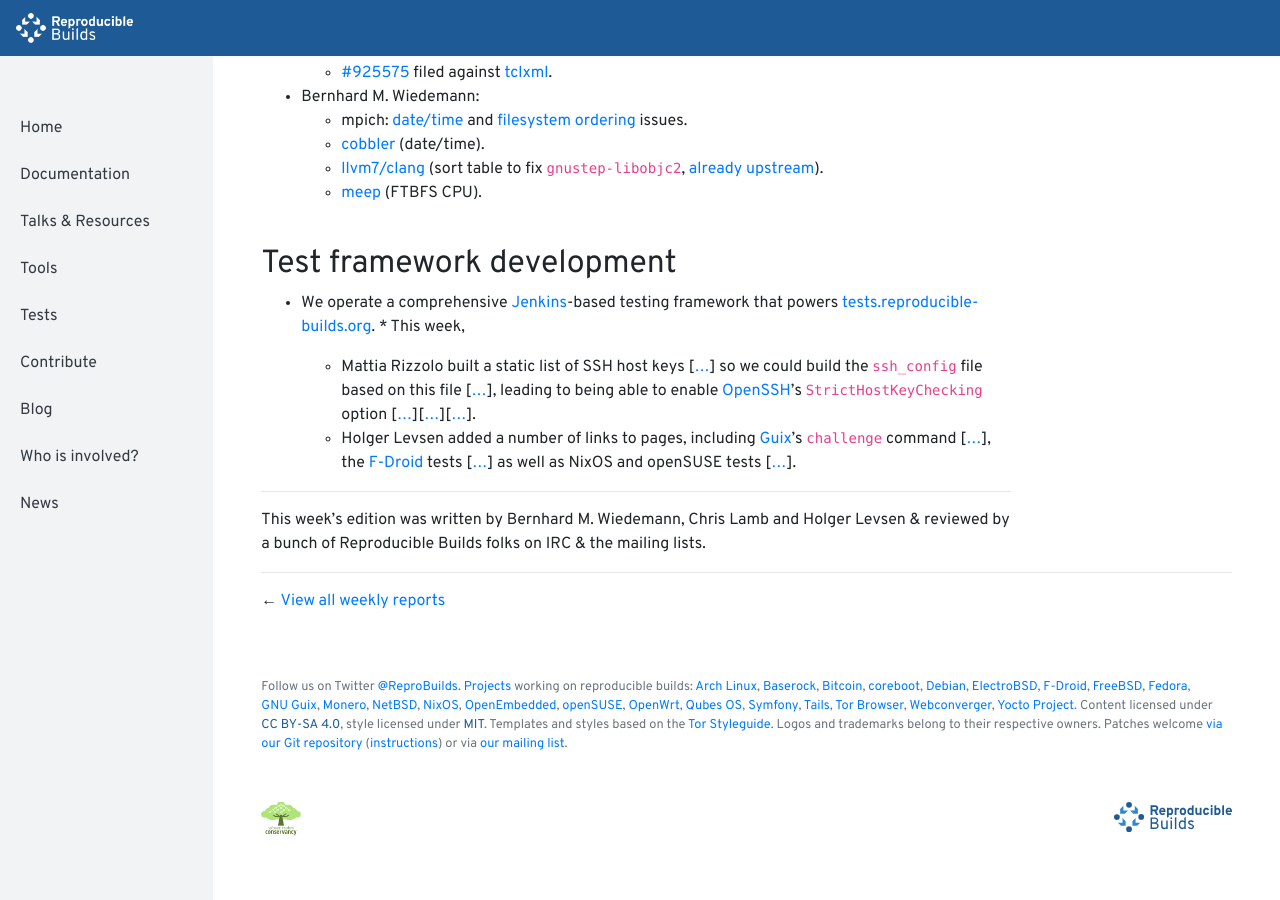
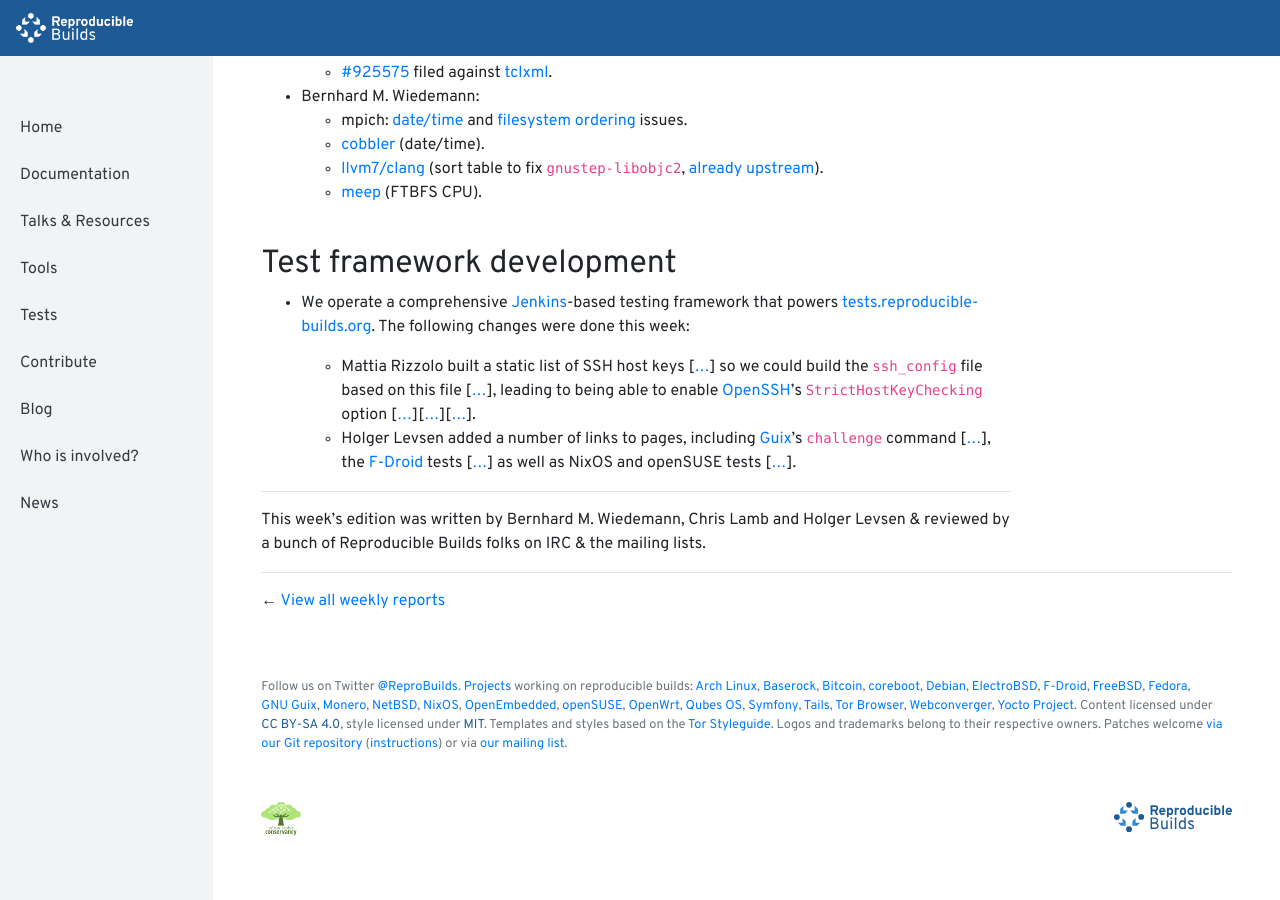
Before and after one commit to prototypefund/reproducible-website, a Jekyll site: the page built from _blog/posts/205.md, in a window 1280 px wide and 900 px high, scrolled down 971 px. Built offline with Jekyll 4.4.1, drawn with Linux system fonts in a browser that asks for light colours.

Commit message:
205: minor rewording
Signed-off-by: Holger Levsen <holger@layer-acht.org>

```diff
--- a/_blog/posts/205.md
+++ b/_blog/posts/205.md
@@ -35,7 +35,7 @@
 
 ## Test framework development
 
-* We operate a comprehensive [Jenkins](https://jenkins.io/)-based testing framework that powers [tests.reproducible-builds.org](https://tests.reproducible-builds.org). * This week,
+* We operate a comprehensive [Jenkins](https://jenkins.io/)-based testing framework that powers [tests.reproducible-builds.org](https://tests.reproducible-builds.org). The following changes were done this week:
 
     * Mattia Rizzolo built a static list of SSH host keys&nbsp;[[...](https://salsa.debian.org/qa/jenkins.debian.net/commit/5230852b)] so we could build the `ssh_config` file based on this file&nbsp;[[...](https://salsa.debian.org/qa/jenkins.debian.net/commit/eaff665a)], leading to being able to enable [OpenSSH](https://www.openssh.com/)'s `StrictHostKeyChecking` option&nbsp;[[...](https://salsa.debian.org/qa/jenkins.debian.net/commit/37bb8c04)][[...](https://salsa.debian.org/qa/jenkins.debian.net/commit/ea5f5d51)][[...](https://salsa.debian.org/qa/jenkins.debian.net/commit/3b074b5f)].
     * Holger Levsen added a number of links to pages, including [Guix](https://www.gnu.org/software/guix/)'s `challenge` command&nbsp;[[...](https://salsa.debian.org/qa/jenkins.debian.net/commit/8bc0af30)], the [F-Droid](https://f-droid.org/en/) tests&nbsp;[[...](https://salsa.debian.org/qa/jenkins.debian.net/commit/652b85a3)] as well as NixOS and openSUSE tests&nbsp;[[...](https://salsa.debian.org/qa/jenkins.debian.net/commit/ab15630e)].
```
